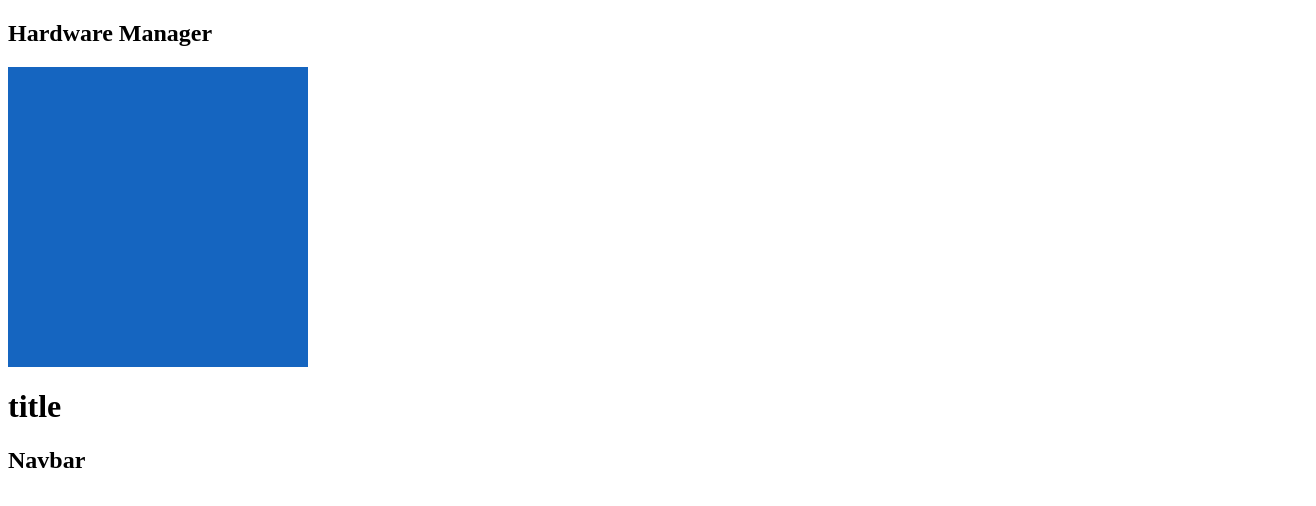
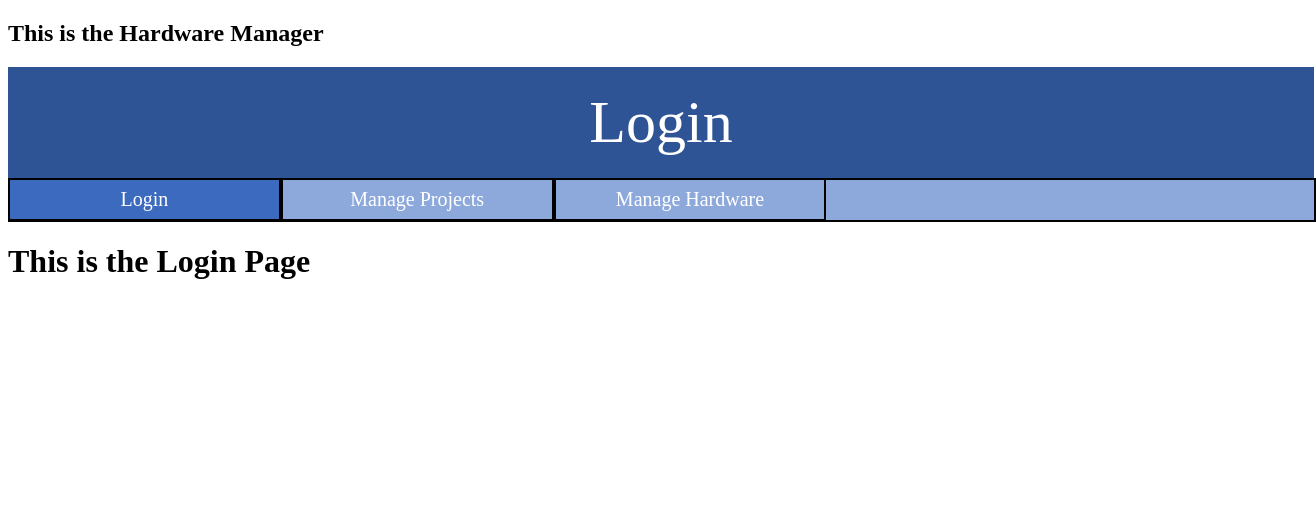
Before and after one commit to sachinnairr/ECE-461L, a React (Create React App) app in the folder frontend/: page /hardware in a window 1280 px wide. Shown: the top 506 px of the page, 1316 px wide, since content can reach past the window. Built offline with nearby package versions, Linux system fonts and the light colour scheme.

Commit message:
functional navbar with page selection and changing title

```diff
--- a/frontend/src/components/titleBox.js
+++ b/frontend/src/components/titleBox.js
@@ -1,16 +1,10 @@
 import React from 'react';
-import Box from '@mui/material/Box';
+import "../styles.css";
 
-export default function TitleBox() {
+export default function TitleBox(props) {
     return(
-        <div>
-        <Box
-        sx={{width: 300, height: 300,
-          backgroundColor: 'primary.dark',
-        }}
-
-      />
-      <h1>title</h1>
+        <div className="title-box">
+      {props.title}
       </div>
     );
 }
--- a/frontend/src/pages/Dashboard.js
+++ b/frontend/src/pages/Dashboard.js
@@ -1,12 +1,44 @@
 import React from 'react';
 import TitleBox from '../components/titleBox';
-import Navbar from '../components/navbar';
+import "../styles.css";
+import LoginPage from './loginPage';
+import ProjectsPage from './projectsPage';
+import HardwarePage from './hardwarePage';
 
 export default function Dashboard() {
+    const [state, setState] = React.useState("Login");
+    console.log(state);
+    let buttons;
+    let page;
+if(state=="Login"){
+     buttons = <div className='nav-box'>
+    <div className='nav-clicked' onClick={(e) => setState("Login")}>Login</div>
+    <div className='nav-section' onClick={(e) => setState("Manage Projects")}>Manage Projects</div>
+    <div className='nav-section' onClick={(e) => setState("Manage Hardware")}>Manage Hardware</div>
+    </div>
+    page = <LoginPage/>
+}
+if(state=="Manage Projects"){
+     buttons = <div className='nav-box'>
+    <div className='nav-section' onClick={(e) => setState("Login")}>Login</div>
+    <div className='nav-clicked' onClick={(e) => setState("Manage Projects")}>Manage Projects</div>
+    <div className='nav-section' onClick={(e) => setState("Manage Hardware")}>Manage Hardware</div>
+    </div>
+    page = <ProjectsPage/>
+}
+if(state=="Manage Hardware"){
+     buttons = <div className='nav-box'>
+    <div className='nav-section' onClick={(e) => setState("Login")}>Login</div>
+    <div className='nav-section' onClick={(e) => setState("Manage Projects")}>Manage Projects</div>
+    <div className='nav-clicked' onClick={(e) => setState("Manage Hardware")}>Manage Hardware</div>
+    </div>
+    page = <HardwarePage/>
+}
     return(
         <div>
-            <TitleBox />
-            <Navbar />
+            <TitleBox title={state}/>
+            {buttons}
+            {page}
         </div>
     );
 }
--- a/frontend/src/pages/hardwarePage.js
+++ b/frontend/src/pages/hardwarePage.js
@@ -2,7 +2,7 @@ import React from 'react';
 export default function HardwarePage() {
     return(
         <div>
-        <h2>Hardware Manager</h2>
+        <h2>This is the Hardware Manager</h2>
     </div>
     );
 }
--- a/frontend/src/pages/loginPage.js
+++ b/frontend/src/pages/loginPage.js
@@ -2,7 +2,7 @@ import React from 'react';
 export default function LoginPage() {
     return(
         <div>
-            <h1>Login Page</h1>
+            <h1>This is the Login Page</h1>
         </div>
 
     );
--- a/frontend/src/pages/projectsPage.js
+++ b/frontend/src/pages/projectsPage.js
@@ -2,7 +2,7 @@ import React from 'react';
 export default function ProjectsPage() {
     return(
         <div>
-        <h2>Project Manager</h2>
+        <h2>This is the Project Manager</h2>
     </div>
     );
 }
--- /dev/null
+++ b/frontend/src/styles.css
@@ -0,0 +1,37 @@
+.title-box{
+    border: 1px solid #2F5496;
+    width: 100%;
+    padding: 20px;
+    color: white;
+    background-color: #2F5496;
+    text-align: center;
+    font-size: 60px;
+}
+.nav-box{
+    border: 2px solid black;
+    width: 100%;
+    padding: 20px;
+    color: white;
+    background-color: #8DA9DB;
+    text-align: center;
+    font-size: 20px;
+}
+.nav-section{
+    float: left;
+    border: 2px solid black;
+    padding: 8px;
+    margin-top: -22px;
+    margin-left: -22px;
+    margin-right: 22px;
+    width: 20%;
+}
+.nav-clicked{
+    float: left;
+    border: 2px solid black;
+    padding: 8px;
+    margin-top: -22px;
+    margin-left: -22px;
+    margin-right: 22px;
+    width: 20%;
+    background-color: #3B6ABE;
+}
```
